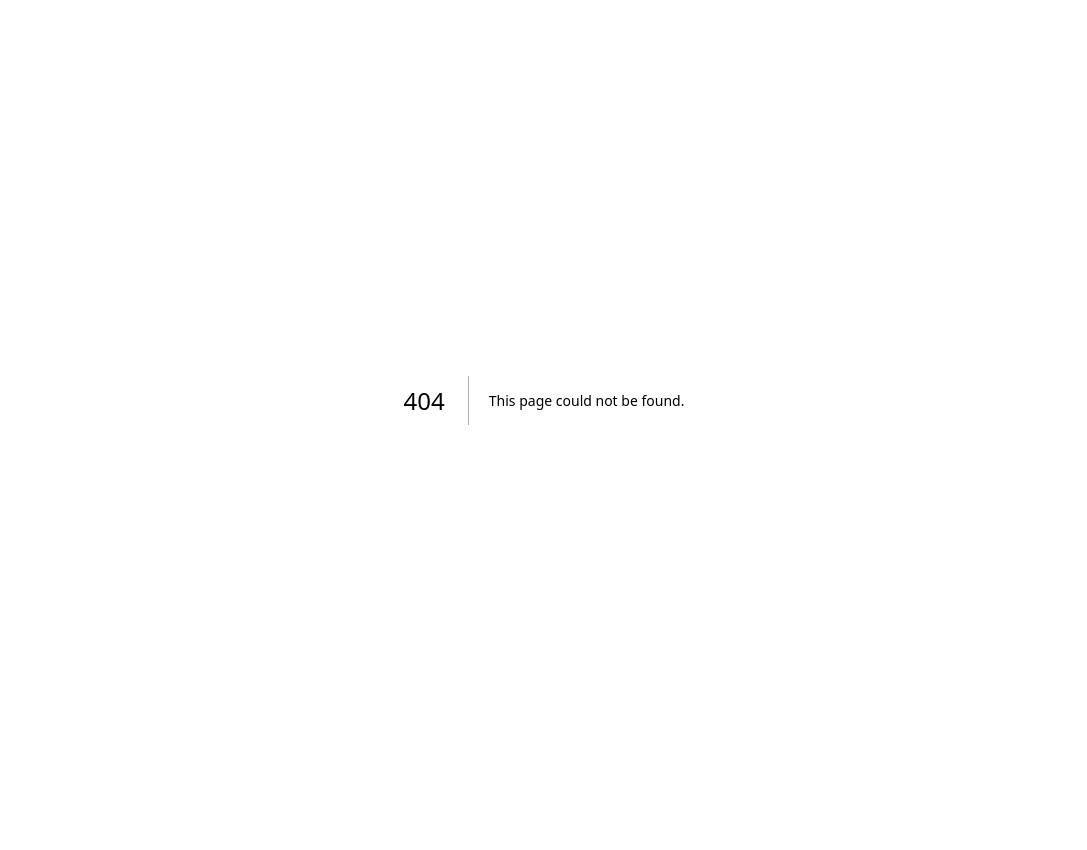
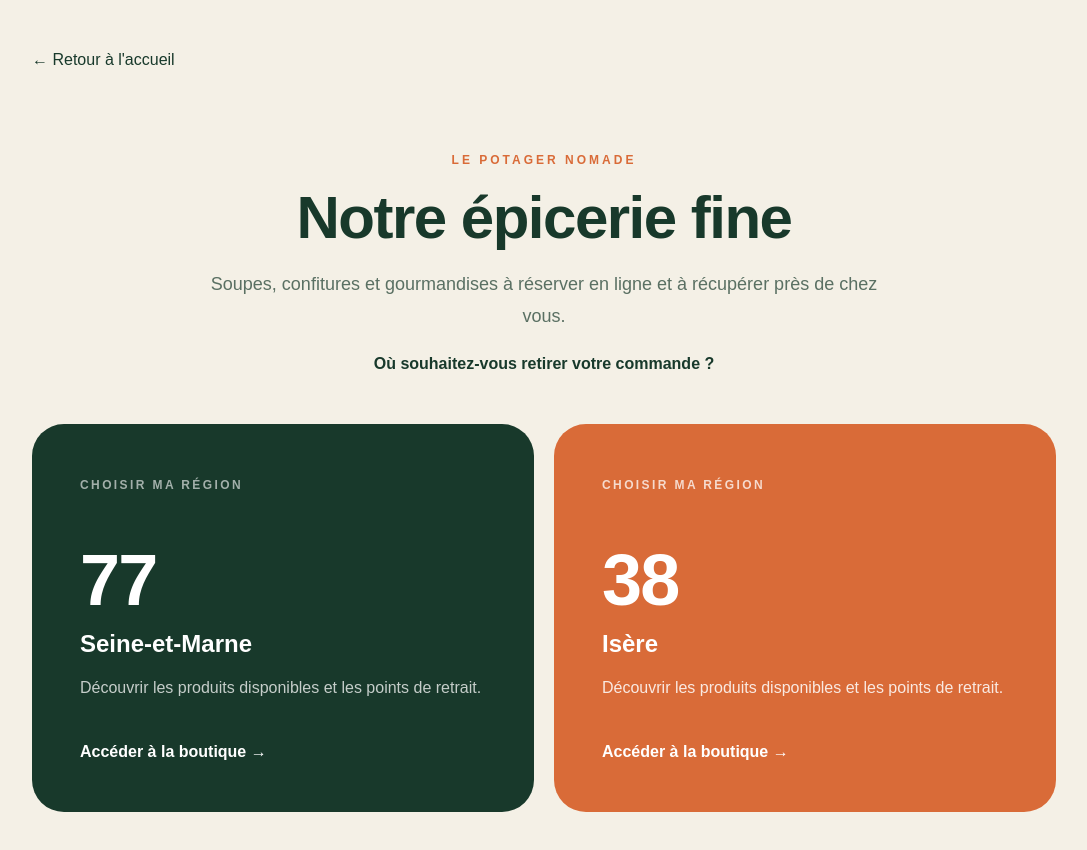
Before and after one commit to hugoboss77/Le-potager-nomade-, a Next.js app: page /epicerie in a window 1280 px wide. Before the commit this address had no page. Shown: the top 850 px of the page, without its empty margins (96-1183 px from the left). Before the commit the page ends 800 px from the top, so only its background shows below. Built offline with nearby package versions, Linux system fonts and the light colour scheme.

Commit message:
Add fine grocery region selection landing page

```diff
--- /dev/null
+++ b/app/epicerie/page.tsx
@@ -0,0 +1,36 @@
+import Link from "next/link";
+
+export const metadata = {
+ title: "Épicerie fine | Le Potager Nomade",
+ description: "Réservez nos soupes, confitures et spécialités artisanales. Choisissez votre région pour découvrir notre épicerie fine."
+};
+
+export default function EpiceriePage() {
+ return <main className="min-h-screen bg-[#f4f0e6] px-6 py-12 text-[#18392b] lg:px-12">
+  <div className="mx-auto max-w-5xl">
+   <Link href="/" className="text-sm font-semibold hover:underline">← Retour à l'accueil</Link>
+   <div className="mx-auto max-w-2xl pb-12 pt-20 text-center">
+    <p className="text-xs font-bold uppercase tracking-[.25em] text-[#d96b38]">Le Potager Nomade</p>
+    <h1 className="mt-5 text-4xl font-semibold tracking-tight sm:text-6xl">Notre épicerie fine</h1>
+    <p className="mt-5 text-lg leading-8 text-[#18392b]/70">Soupes, confitures et gourmandises à réserver en ligne et à récupérer près de chez vous.</p>
+    <p className="mt-5 font-semibold">Où souhaitez-vous retirer votre commande ?</p>
+   </div>
+   <div className="grid gap-5 md:grid-cols-2">
+    <Link href="/77/epicerie" className="group rounded-[2rem] bg-[#18392b] p-8 text-white transition-transform hover:-translate-y-1 sm:p-12">
+     <span className="text-xs font-bold uppercase tracking-[.2em] text-white/60">Choisir ma région</span>
+     <p className="mt-12 text-7xl font-semibold tracking-tight">77</p>
+     <h2 className="mt-3 text-2xl font-semibold">Seine-et-Marne</h2>
+     <p className="mt-4 text-white/75">Découvrir les produits disponibles et les points de retrait.</p>
+     <p className="mt-10 font-semibold">Accéder à la boutique →</p>
+    </Link>
+    <Link href="/38/epicerie" className="group rounded-[2rem] bg-[#d96b38] p-8 text-white transition-transform hover:-translate-y-1 sm:p-12">
+     <span className="text-xs font-bold uppercase tracking-[.2em] text-white/75">Choisir ma région</span>
+     <p className="mt-12 text-7xl font-semibold tracking-tight">38</p>
+     <h2 className="mt-3 text-2xl font-semibold">Isère</h2>
+     <p className="mt-4 text-white/85">Découvrir les produits disponibles et les points de retrait.</p>
+     <p className="mt-10 font-semibold">Accéder à la boutique →</p>
+    </Link>
+   </div>
+  </div>
+ </main>;
+}
```
